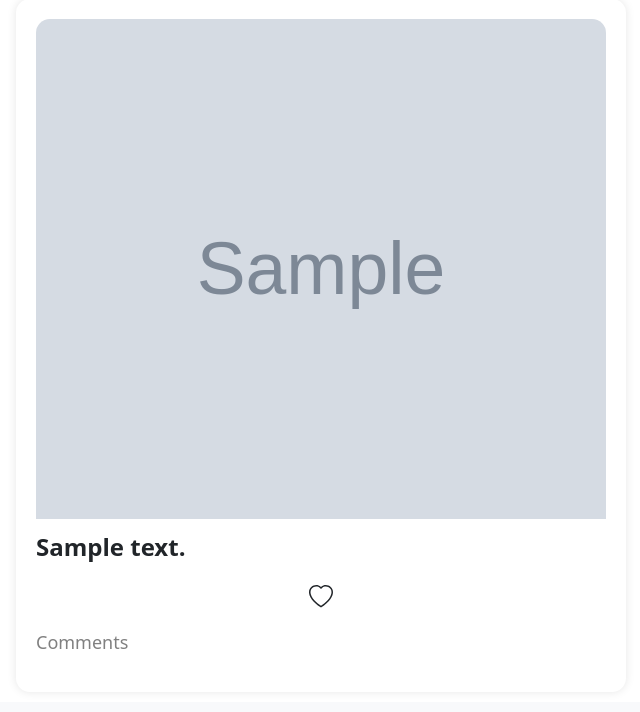
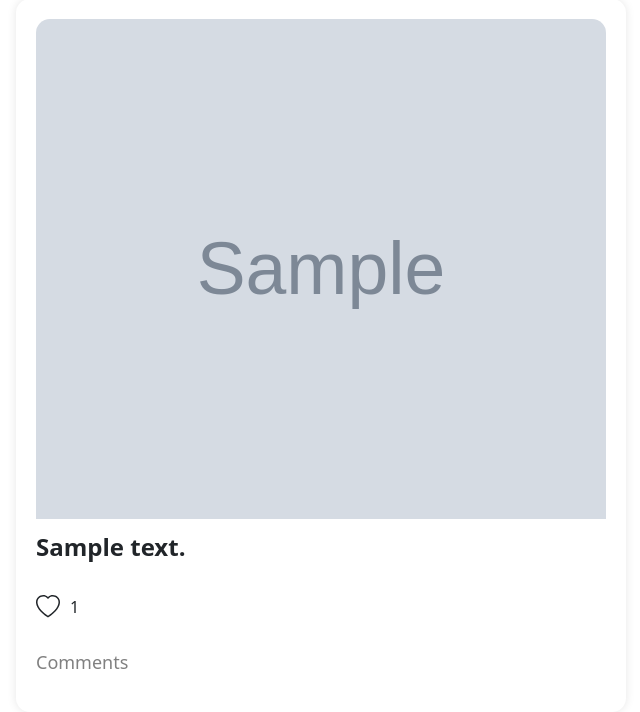
Before and after one commit to RajaShirjeel/Social-Media-App-Django, a Django app: a page that uses my_social_media/posts/templates/posts/post_detail.html in a window 1280 px wide. Shown: the part 98-810 px from the top of the page, without its empty margins (319-959 px from the left). Before the commit the page ends 747 px from the top, so only its background shows below. Run offline with Django 4.2, Linux system fonts and the light colour scheme; tables that the repository leaves empty hold one stand-in row (values such as "Sample post"); grey boxes marked "Sample" are stand-in pictures.

Commit message:
Added like and unlike functionality to post

```diff
--- a/my_social_media/posts/templates/posts/post_detail.html
+++ b/my_social_media/posts/templates/posts/post_detail.html
@@ -4,9 +4,12 @@
         <div class="indi-post-wrapper">
             <img src="{{post.image.url}}" alt="{{post.text}}" class="indi-post-image">
             <p class="indi-post-text">{{post.text}}</p>
-            <svg xmlns="http://www.w3.org/2000/svg" width="24" height="24" fill="currentColor" class="bi bi-heart indi-post-like" viewBox="0 0 16 16">
-                <path d="m8 2.748-.717-.737C5.6.281 2.514.878 1.4 3.053c-.523 1.023-.641 2.5.314 4.385.92 1.815 2.834 3.989 6.286 6.357 3.452-2.368 5.365-4.542 6.286-6.357.955-1.886.838-3.362.314-4.385C13.486.878 10.4.28 8.717 2.01zM8 15C-7.333 4.868 3.279-3.04 7.824 1.143q.09.083.176.171a3 3 0 0 1 .176-.17C12.72-3.042 23.333 4.867 8 15"/>
-            </svg>
+            <div class="like-btn">
+                <svg xmlns="http://www.w3.org/2000/svg" width="24" height="24" fill="currentColor" class="bi bi-heart indi-post-like" viewBox="0 0 16 16">
+                    <path d="m8 2.748-.717-.737C5.6.281 2.514.878 1.4 3.053c-.523 1.023-.641 2.5.314 4.385.92 1.815 2.834 3.989 6.286 6.357 3.452-2.368 5.365-4.542 6.286-6.357.955-1.886.838-3.362.314-4.385C13.486.878 10.4.28 8.717 2.01zM8 15C-7.333 4.868 3.279-3.04 7.824 1.143q.09.083.176.171a3 3 0 0 1 .176-.17C12.72-3.042 23.333 4.867 8 15"/>
+                </svg>
+                <span class="post-like-count">{{post.likes_count}}</span>
+            </div>
             <p class="indi-post-comment-head">Comments</p>
         </div>
     </div>
--- a/my_social_media/posts/urls.py
+++ b/my_social_media/posts/urls.py
@@ -6,5 +6,7 @@ app_name = 'post'
 
 urlpatterns = [
     path('new-post', views.create_post, name='create_post'),
-    path('view_post/<slug:slug>', views.PostDetail.as_view(), name='post_detail')
+    path('view_post/<slug:slug>', views.PostDetail.as_view(), name='post_detail'),
+    path('like_post/<slug:slug>', views.like_post, name='like_post'),
+    path('unlike_post/<slug:slug>', views.unlike_post, name='unlike_post')
 ]
--- a/my_social_media/posts/views.py
+++ b/my_social_media/posts/views.py
@@ -2,10 +2,12 @@ from django.db.models.base import Model as Model
 from django.shortcuts import render, redirect
 from django.views import generic
 from django.shortcuts import get_object_or_404
+from django.http import JsonResponse
+
 
 
 from .forms import CreatePostForm
-from .models import Post
+from .models import Post, Like
 # Create your views here.
 
 class PostDetail(generic.DetailView):
@@ -31,3 +33,15 @@ def create_post(request):
         form = CreatePostForm()
 
     return render(request, 'posts/post_form.html', {'form':form})
+
+
+def like_post(request, slug):
+    post = get_object_or_404(Post, slug=slug)
+    Like.objects.create(user=request.user, post=post)
+    return JsonResponse({'likes_count': post.likes_count, 'liked':True})
+
+
+def unlike_post(request, slug):
+    post = get_object_or_404(Post, slug)
+    Like.objects.filter(user=request.user, post=post).delete()
+    return JsonResponse({'likes_count': post.likes_count, 'liked': False})
--- a/my_social_media/static/css/style.css
+++ b/my_social_media/static/css/style.css
@@ -480,17 +480,24 @@
 
 .indi-post-text{
     margin-top: 10px;
-    margin-bottom: 20px;
+    margin-bottom: 30px;
     font-size: 24px;
     font-weight: bold;;
 }
 
 .indi-post-like{
     align-self: center;
-    margin-bottom: 20px;
+    cursor: pointer;
 }
 
 .indi-post-comment-head{
+    margin-top: 30px;
     font-size: 18px;
     color: gray;
 }
+
+.like-btn{
+    display: flex;
+    gap: 10px;
+    align-items: center;
+}
--- a/my_social_media/static/js/script.js
+++ b/my_social_media/static/js/script.js
@@ -53,3 +53,44 @@ document.addEventListener("DOMContentLoaded", function() {
         });
     });
 });
+
+
+// Like and unlike
+
+document.addEventListener('DOMContentLoaded', function(){
+    const likeBtn = document.querySelector('.indi-post-like');
+    const likesCountElement = document.querySelector('.post-like-count')
+    likeBtn.addEventListener('click', function(){
+        const slug = '{{post.slug}}'
+
+        fetch('like_post/${slug}/',{
+            method: 'POST',
+            headers: {
+                'X-CSRFToken': getCookie('csrftoken'),
+            },
+        })
+        .then(response => response.json())
+        .then(data => {
+            likeBtn.style.color = data.liked ? 'red': '';
+            likesCountElement = data.likes_count;
+        })
+        .catch(error => {
+            console.log(error);
+        })
+    })
+
+    function getCookie(name) {
+        let cookieValue = null;
+        if (document.cookie && document.cookie !== '') {
+            const cookies = document.cookie.split(';');
+            for (let i = 0; i < cookies.length; i++) {
+                const cookie = cookies[i].trim();
+                if (cookie.substring(0, name.length + 1) === (name + '=')) {
+                    cookieValue = decodeURIComponent(cookie.substring(name.length + 1));
+                    break;
+                }
+            }
+        }
+        return cookieValue;
+    }
+})
```
